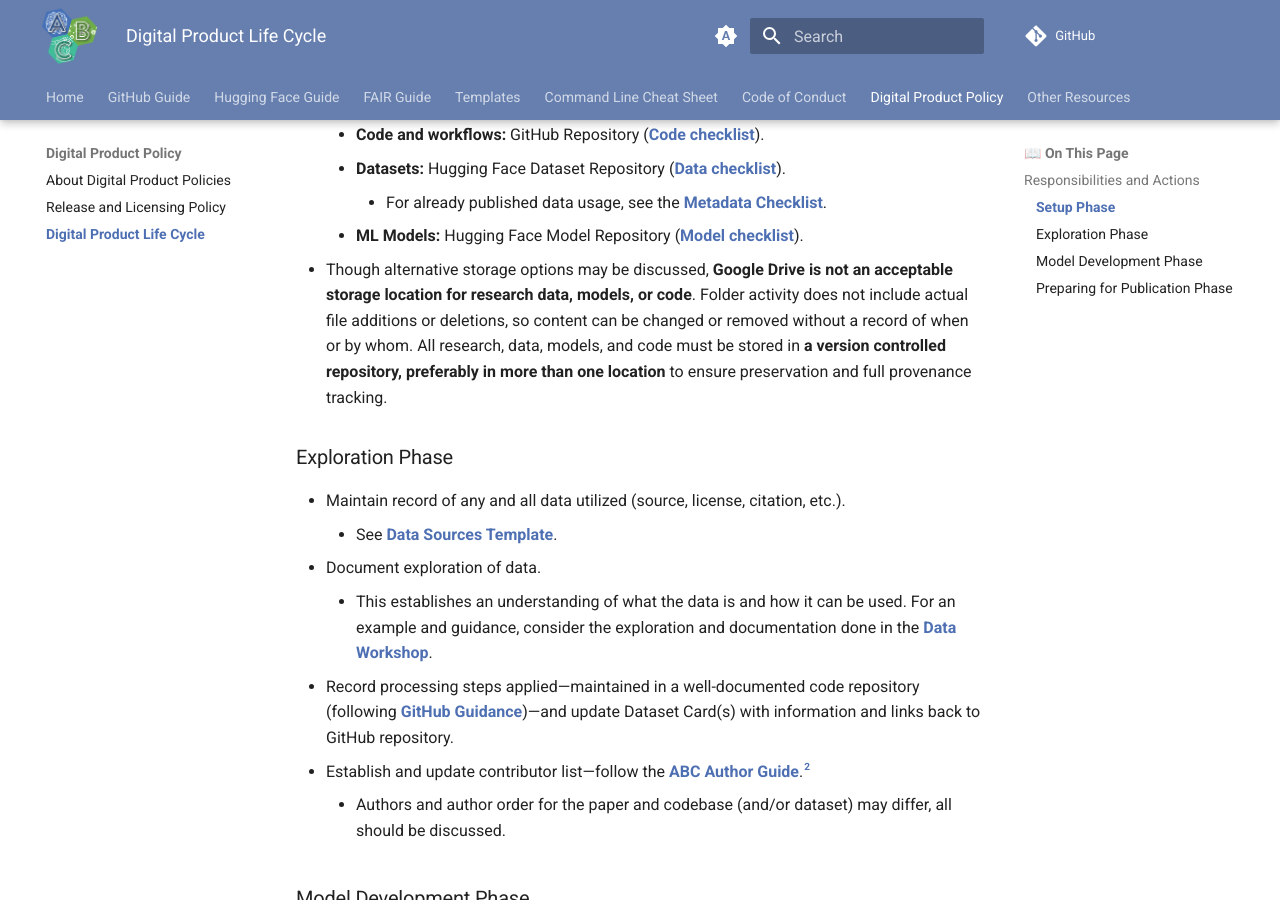
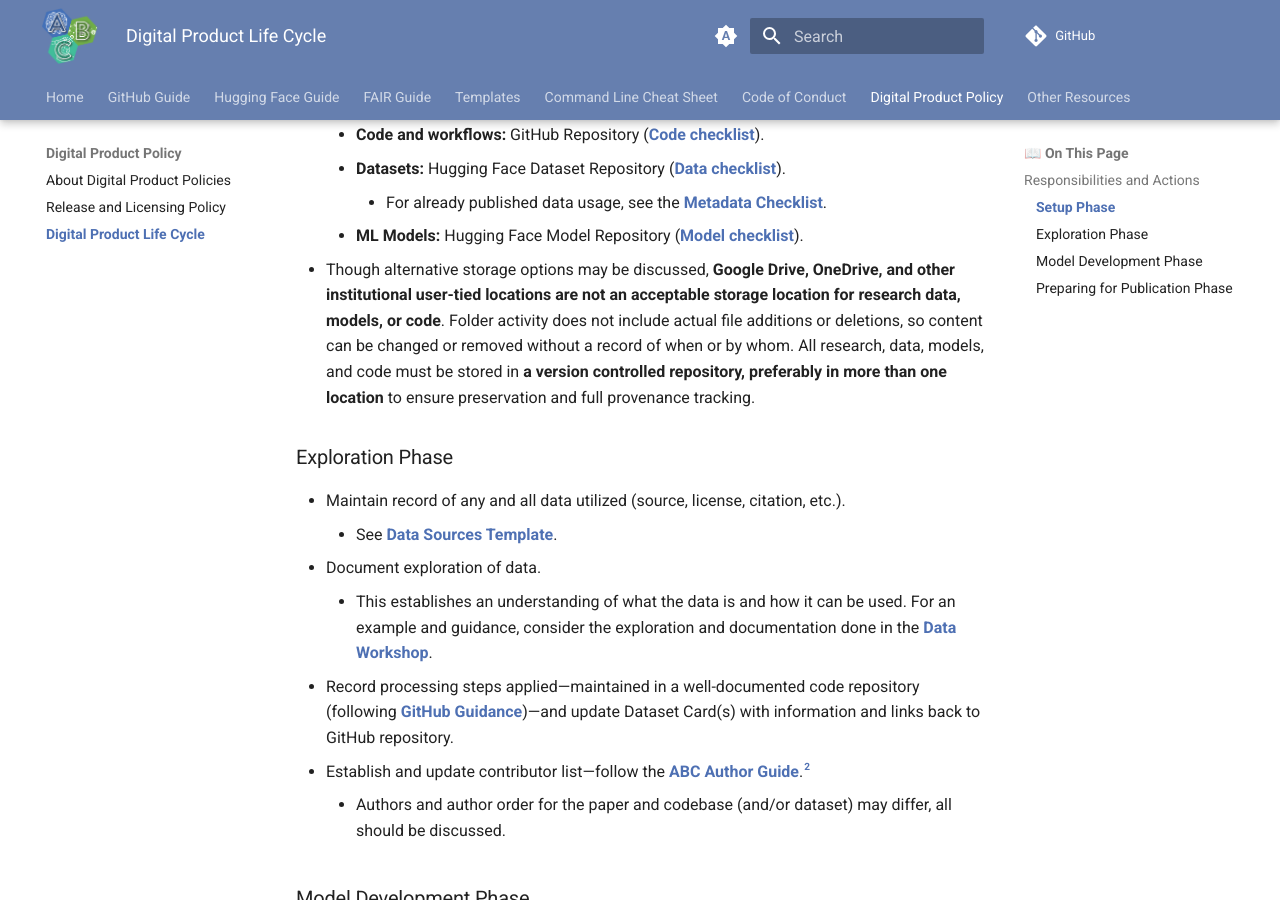
Before and after one commit to ABC-Center/ABC-guide, an MkDocs documentation site: the page built from docs/wiki-guide/Digital-Product-Lifecycle.md, in a window 1280 px wide and 900 px high, scrolled down 1586 px. Built offline with MkDocs 1.6.1 and Material for MkDocs 9.7.7, drawn with Linux system fonts in a browser that asks for light colours; comment, search, counter and statistics services are not loaded.

Commit message:
Makes storage location guidelines for research data more general
Initially we singled out Google Drive, but it's not Google Drive specifically. Instead any cloud storage or drive tied to an institutional user is not acceptable for the already stated reasons; institutional users can and do go away, resulting in impermanence by design.

```diff
--- a/docs/wiki-guide/Digital-Product-Lifecycle.md
+++ b/docs/wiki-guide/Digital-Product-Lifecycle.md
@@ -19,7 +19,7 @@
     * **Datasets:** Hugging Face Dataset Repository ([Data checklist](Data-Checklist.md)).
         * For already published data usage, see the [Metadata Checklist](Metadata-Checklist.md).
     * **ML Models:** Hugging Face Model Repository ([Model checklist](Model-Checklist.md)).
-* Though alternative storage options may be discussed, **Google Drive is not an acceptable storage location for research data, models, or code**. Folder activity does not include actual file additions or deletions, so content can be changed or removed without a record of when or by whom. All research, data, models, and code must be stored in **a version controlled repository, preferably in more than one location** to ensure preservation and full provenance tracking.
+* Though alternative storage options may be discussed, **Google Drive, OneDrive, and other institutional user-tied locations are not an acceptable storage location for research data, models, or code**. Folder activity does not include actual file additions or deletions, so content can be changed or removed without a record of when or by whom. All research, data, models, and code must be stored in **a version controlled repository, preferably in more than one location** to ensure preservation and full provenance tracking.
 
 ### Exploration Phase
 
```
